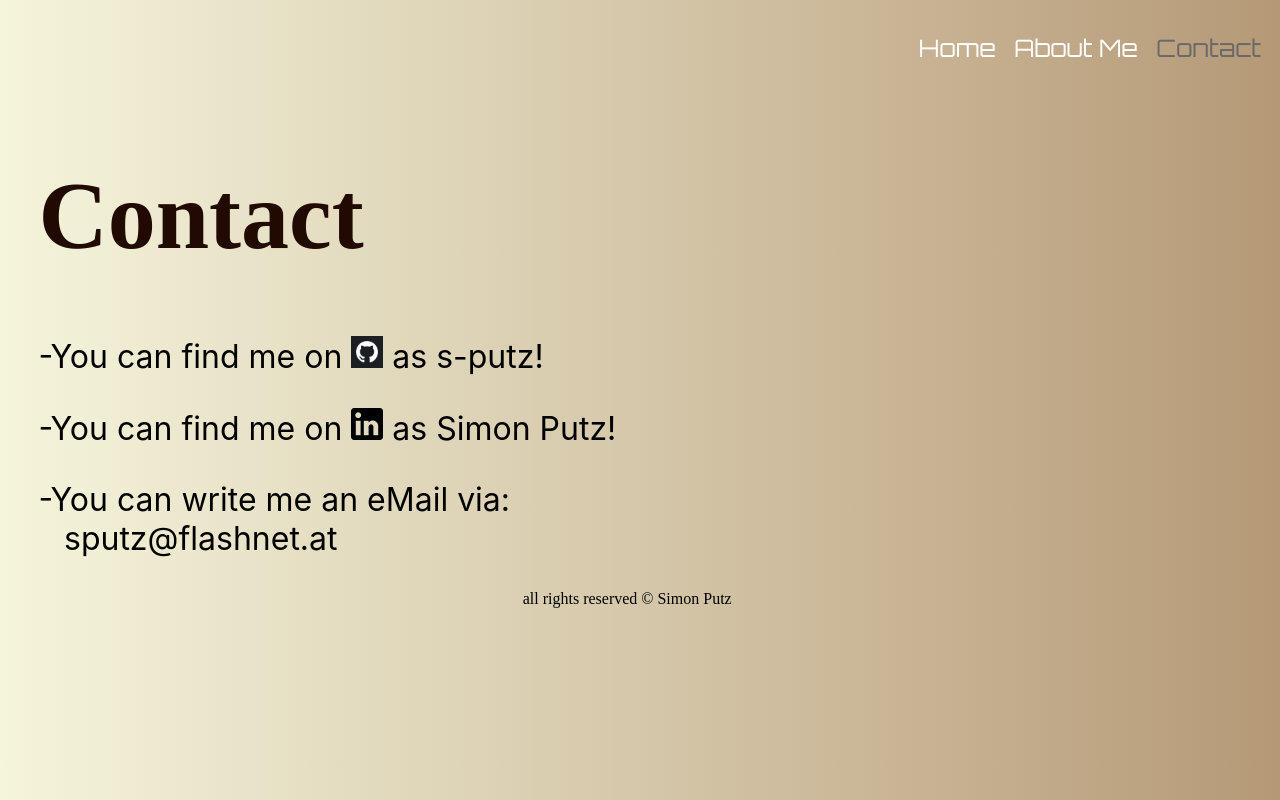
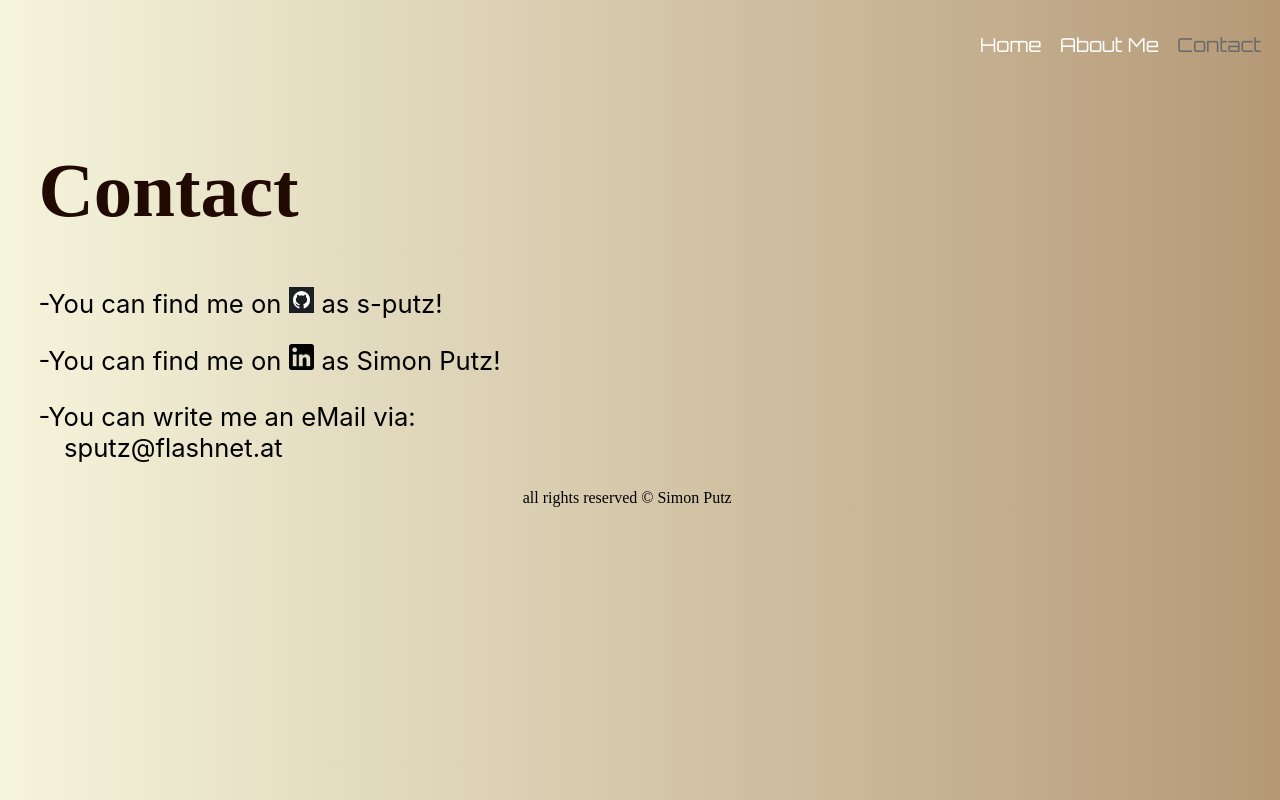
Before and after one commit to s-putz/sputz, a website: page contact.html in a window 1280 px wide. Drawn offline with Linux system fonts and the light colour scheme.

Commit message:
display changes

```diff
--- a/Styles/style.css
+++ b/Styles/style.css
@@ -34,13 +34,14 @@ footer{
 
 main{
     font-family: Inter;
+    font-size: 2vw;
     margin-left: 2vw;
     margin-right: auto;
 }
 
 h1{
     color: #210a02;
-    font-size: 12vh;
+    font-size: 6vw;
     font-family: "Times New Roman", consolas, serif;
     font-weight: 800;
 }
@@ -50,20 +51,19 @@ h1.title{
 }
 
 p{
-    font-size: 4vh;
+    font-size: 2vw;
     text-align: left;
 }
 
 ul{
-    font-size: 4vh;
+    font-size: 2vw;
     left: 2vw;
     font-weight: 400;
 }
 
-
 button{
     display: inline-flex;
-    font-size: 3vh;
+    font-size: 1.5vw;
     color: white;
     font-family: "Orbitron", consolas, serif;
     border: none;
@@ -91,8 +91,6 @@ nav{
 a {
     text-decoration: none;
     z-index: 99;
-
-
 }
 
 a.copyright{
--- a/contact.html
+++ b/contact.html
@@ -49,7 +49,7 @@
     <p>
       -You can find me on
       <a target="_blank" href="https://github.com/s-putz">
-      <img style="width: 4vh; text-decoration: none" src="img/GitLog.webp" alt="Bild von Github">
+      <img style="width: 2vw; text-decoration: none" src="img/GitLog.webp" alt="Bild von Github">
       </a>
       as <a class ="conLink" target="_blank" href="https://github.com/s-putz">s-putz</a>!
     </p>
@@ -57,7 +57,7 @@
     <p>
       -You can find me on
       <a target="_blank" href="https://www.linkedin.com/in/simon-putz-35578b298?lipi=urn%3Ali%3Apage%3Ad_flagship3_profile_view_base_contact_details%3BHzwU7rWnTUyrGT7IjCy7MA%3D%3D">
-        <img style="width: 4vh; text-decoration: none" src="img/linkedIn.png" alt="Bild von LinkedIn">
+        <img style="width: 2vw; text-decoration: none" src="img/linkedIn.png" alt="Bild von LinkedIn">
       </a>
       as <a class ="conLink" target="_blank" href="https://www.linkedin.com/in/simon-putz-35578b298?lipi=urn%3Ali%3Apage%3Ad_flagship3_profile_view_base_contact_details%3BHzwU7rWnTUyrGT7IjCy7MA%3D%3D">Simon Putz</a>!
     </p>
```
